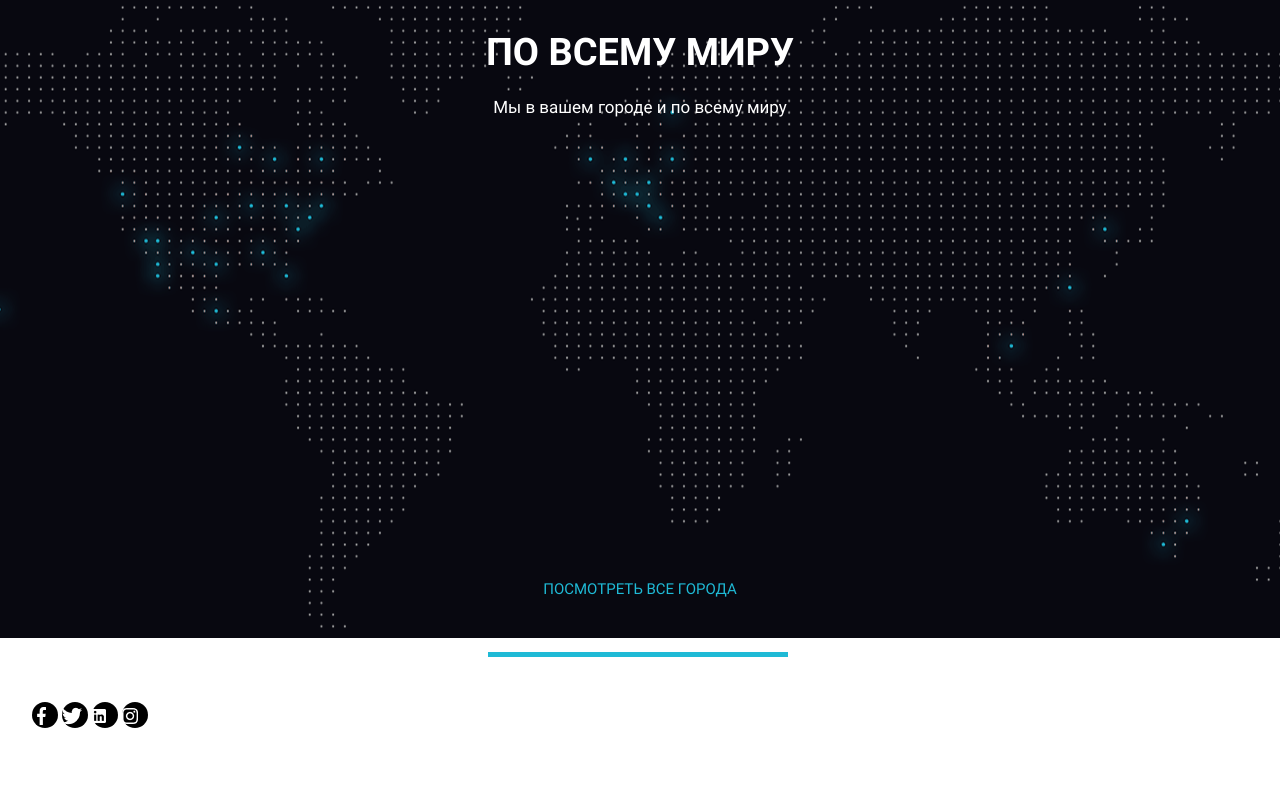
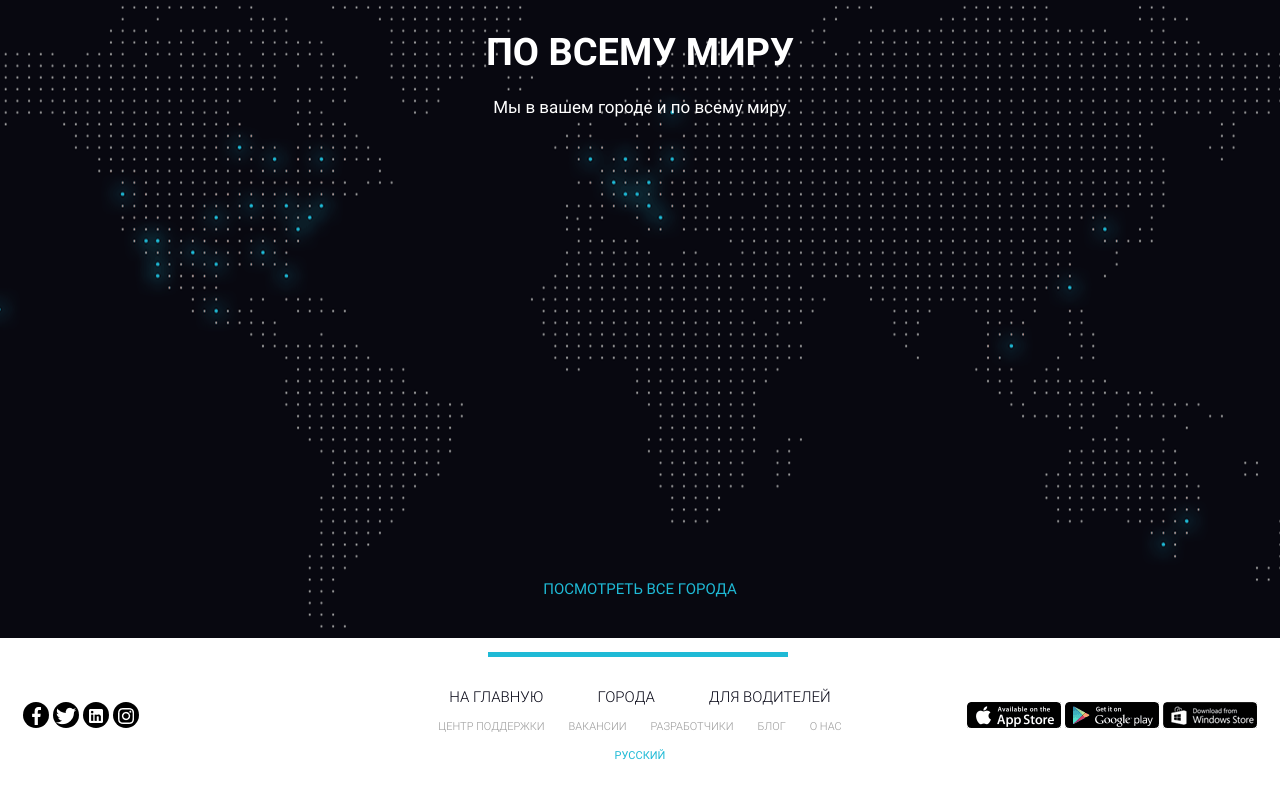
Before and after one commit to Quiddlee/Uber, a plain HTML site: page index.html in a window 1280 px wide. Shown: the part 4559-5362 px from the top of the page. Drawn offline with Linux system fonts and the light colour scheme.

Commit message:
footer done

```diff
--- a/index.html
+++ b/index.html
@@ -333,7 +333,34 @@
                     </div>
                 </div>
 
-                <div class="wrapper">
+                <div class="footer_text">
+                    <div class="upper">
+                        <a href="#" class="upper_text">на главную</a>
+                        <a href="#" class="upper_text">города</a>
+                        <a href="#" class="upper_text">для водителей</a>
+                    </div>
+                    <div class="bottom">
+                        <a href="#" class="bottom_text">центр поддержки</a>
+                        <a href="#" class="bottom_text">вакансии</a>
+                        <a href="#" class="bottom_text">разработчики</a>
+                        <a href="#" class="bottom_text">блог</a>
+                        <a href="#" class="bottom_text">о нас</a>
+                    </div>
+                    <div class="language">
+                        <a href="#" class="language_text">русский</a>
+                    </div>
+                </div>
+
+                <div class="links">
+                    <div class="links_item">
+                        <a href="#"><img src="icons/links/app_store.png" alt="app_store"></a>
+                    </div>
+                    <div class="links_item">
+                        <a href="#"><img src="icons/links/google_play.png" alt="google_play"></a>
+                    </div>
+                    <div class="links_item">
+                        <a href="#"><img src="icons/links/windows_store.png" alt="windows_store"></a>
+                    </div>
                 </div>
             </div>
         </footer>
--- a/sass/style.sass
+++ b/sass/style.sass
@@ -410,17 +410,53 @@ footer
         padding: 48px 0 72px 0
         display: block
         position: absolute
-        left: 32px
+        left: 23px
         &_item
             display: inline-block
             align-content: center
-            // align-items: center
-            // position: absolute
-            // bottom: 35px
-            // left: 50%
-            // transform: translateX(-50%)
+            text-align: center
             width: 26px
             height: 26px
             background-color: #000000
             margin: 0 auto
             border-radius: 100%
+    .links
+        display: inline-block
+        position: absolute
+        padding: 48px 0 72px 0
+        right: 23px
+        &_item
+            display: inline-block
+    .footer_text
+        display: inline-block
+        position: absolute
+        left: 50%
+        transform: translateX(-50%)
+        padding: 31px 0 37px 0
+        text-align: center
+        .upper
+            &_text
+                font-weight: 300
+                font-size: 15px
+                text-transform: uppercase
+                text-decoration: none
+                color: #070716
+                margin: 0 25px 0 25px
+        .bottom
+            margin-top: 4px
+            &_text
+                font-weight: 300
+                font-size: 11px
+                text-transform: uppercase
+                text-decoration: none
+                color: #999999
+                margin: 0px 10px 0 10px
+        .language
+            margin-top: 5px
+            &_text
+                font-weight: 400
+                font-size: 11px
+                text-transform: uppercase
+                text-decoration: none
+                color: #1FBAD6
+                margin-top: 2px
```
Also changed, not shown: css/style.min.css, 1 other file.
